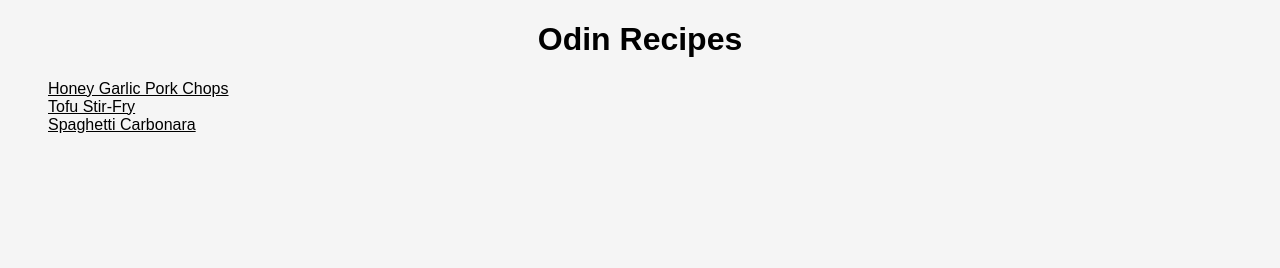
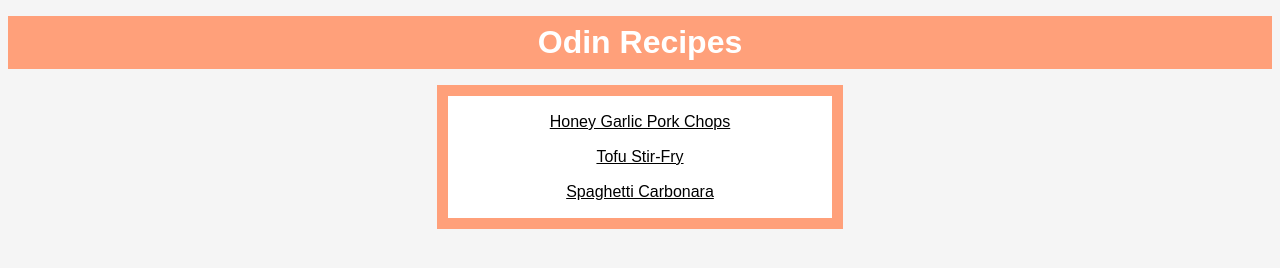
Before and after one commit to vilozado/odin-recipes, a plain HTML site: page index.html in a window 1280 px wide. Drawn offline with Linux system fonts and the light colour scheme.

Commit message:
Add margin and passing to title and content of index file

```diff
--- a/index.html
+++ b/index.html
@@ -8,10 +8,12 @@
 </head>
 <body>
     <h1 id="title">Odin Recipes</h1>
-    <ul class="links">
-        <li><a href="recipes/porkchops.html">Honey Garlic Pork Chops</a></li>
-        <li><a href="recipes/stirfry.html">Tofu Stir-Fry</a></li>
-        <li><a href="recipes/carbonara.html">Spaghetti Carbonara</a></li>
-    </ul>
+    <div class="list">
+        <ul class="links">
+            <li><a href="recipes/porkchops.html">Honey Garlic Pork Chops</a></li>
+            <li><a href="recipes/stirfry.html">Tofu Stir-Fry</a></li>
+            <li><a href="recipes/carbonara.html">Spaghetti Carbonara</a></li>
+        </ul>
+    </div>
 </body>
 </html>
--- a/styles.css
+++ b/styles.css
@@ -4,8 +4,29 @@
     background-color: whitesmoke
 }
 
+.list {
+    background: lightsalmon;
+    width: 400px;
+    margin: 16px auto;
+    padding: 3px;
+}
+
+.links {
+    background: white;
+    padding: 8px;
+    margin: 8px;
+}
+
 ul {
     list-style: none;
+}
+
+li,
+a {
+    background: white;
+    padding: 8px;
+    text-align: center;
+    margin: 1px;
 }
 
 #title,
@@ -14,3 +35,11 @@ ul {
 .page3 {
     text-align: center;
 }
+
+#title {
+    background-color: lightsalmon;
+    padding: 8px;
+    color: white;
+    margin-bottom: 16px;
+    margin-top: 16px;
+}
```
